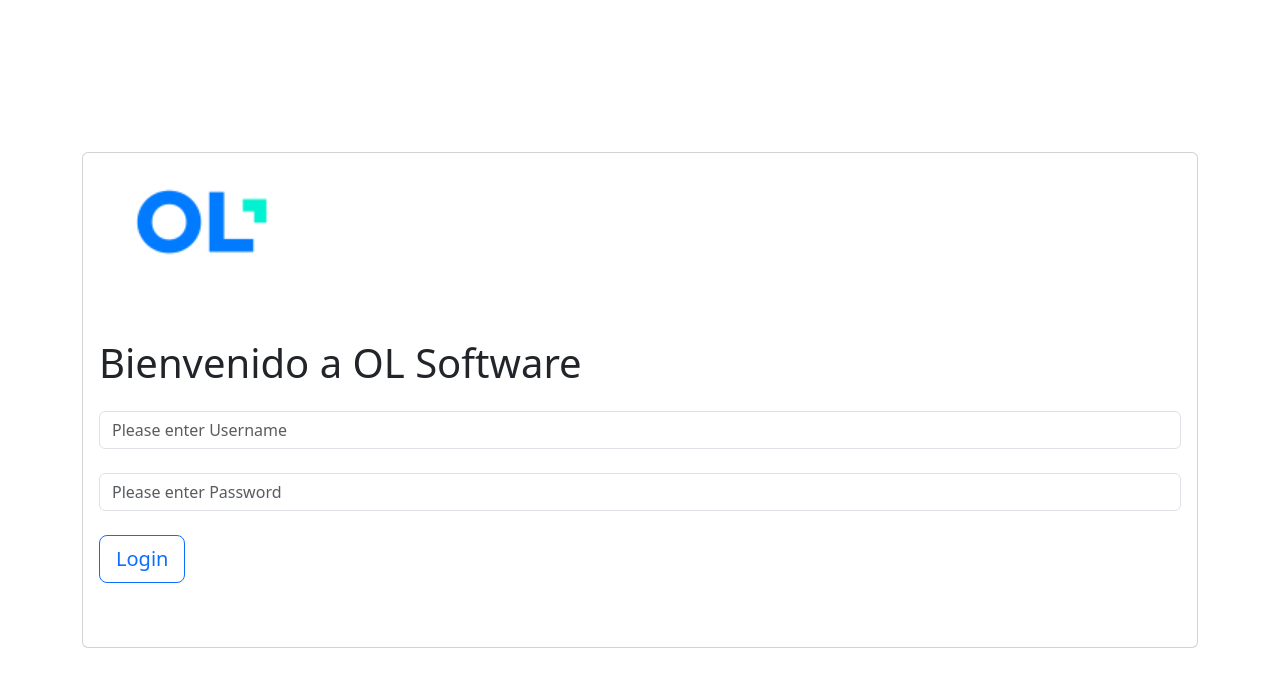
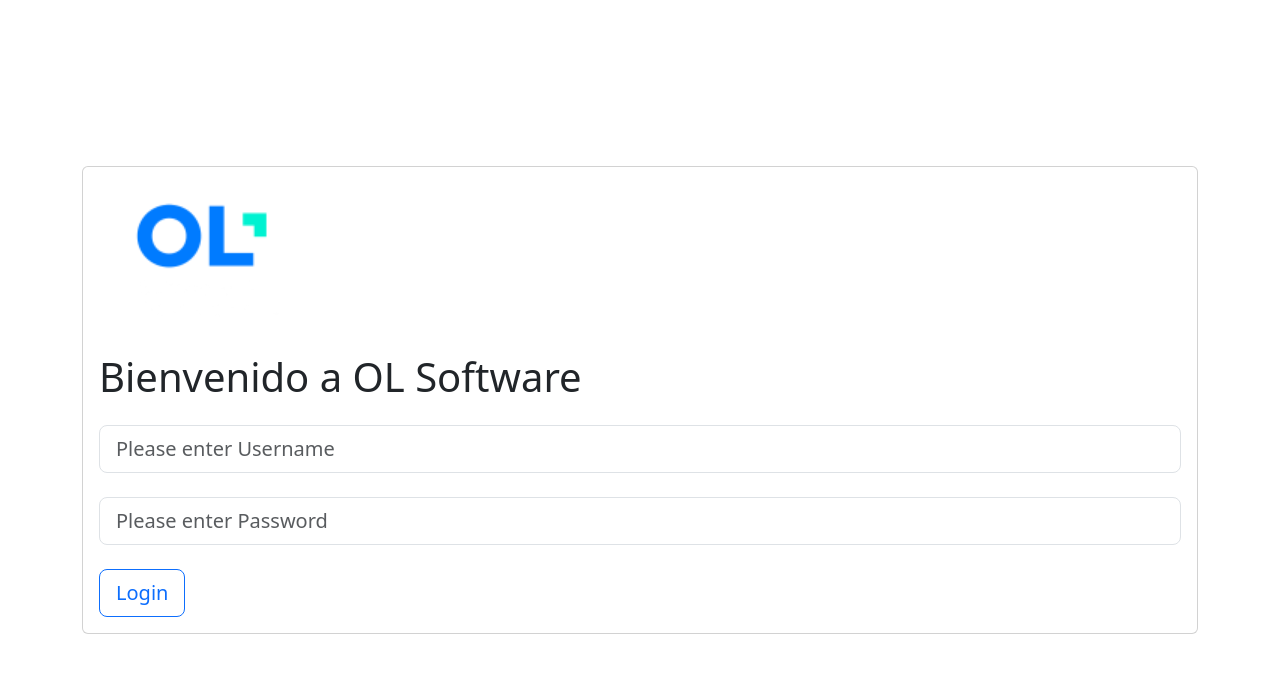
Before and after one commit to GuilleGarzon/Dashboard, a React (Vite) app: page /login in a window 1280 px wide. Shown: the top 686 px of the page. Built offline with nearby package versions, Linux system fonts and the light colour scheme.

Commit message:
feat:Fix styles in login

```diff
--- a/src/auth/Auth.jsx
+++ b/src/auth/Auth.jsx
@@ -12,7 +12,7 @@
   }, [component]);
 
   const checkUser = () => {
-    const user = localStorage.getItem("OLSOFTWARELOGIN");
+    const user = localStorage.getItem("profile");
     console.log(user);
     if (!user) {
       navigate("/login");
--- a/src/components/header/Header.jsx
+++ b/src/components/header/Header.jsx
@@ -29,7 +29,7 @@
       type: "LOGIN",
       value: null,
     });
-    localStorage.removeItem("Profile");
+    localStorage.removeItem("profile");
   };
 
   return (
--- a/src/components/login/Login.jsx
+++ b/src/components/login/Login.jsx
@@ -4,7 +4,7 @@
 
 import { login } from "../../services/login";
 import { getUser } from "../../services/users";
-import Form from "react-bootstrap/Form";
+import { Form } from "react-bootstrap";
 
 export const Login = () => {
 
@@ -37,7 +37,7 @@
     const response = await getUser(user.userId);
     if (response.data) {
       localStorage.setItem(
-        "OLSOFTWARELOGIN",
+        "profile",
         (JSON.stringify(response.data))
       );
       dispatch({
@@ -51,7 +51,7 @@
   return (
       <Form onSubmit={handleLogin}>
 
-          <Form.Group className='mb-4' controlId="username">
+          <Form.Group className='mb-4 input-group input-group-lg' controlId="username">
             <Form.Control type="text"
               value={username}
               placeholder="Please enter Username"
@@ -60,7 +60,7 @@
             />
           </Form.Group>
 
-          <Form.Group className='mb-4' controlId="password">
+          <Form.Group className='mb-4 input-group input-group-lg' controlId="password">
             <Form.Control type="password"
               value={password}
               placeholder="Please enter Password"
@@ -69,7 +69,7 @@
             />
           </Form.Group>
 
-        <button className="btn btn-lg btn-outline-primary mb-5" type="button">
+        <button className=" btn btn-outline-primary btn-lg" type="submit">
           Login
         </button>
       </Form>
--- a/src/pages/login/Login.jsx
+++ b/src/pages/login/Login.jsx
@@ -2,18 +2,19 @@
 import LogoOL from '../../assets/LogoOL.png';
 
 import "../../styles/Login.css";
+import { Card } from "react-bootstrap";
 
 export const LoginPage = () => {
   return (
     <>
       <section className="login container">
-        <div className="card">
+        <Card>
           <img className="login__image" src={LogoOL} alt="Logo ol Software" />
-          <div className="card-body">
+          <Card.Body>
             <h1 className="mb-4"> Bienvenido a OL Software</h1>
             <Login />
-          </div>
-        </div>
+          </Card.Body>
+        </Card>
       </section>
     </>
   );
--- a/src/provider/provider.jsx
+++ b/src/provider/provider.jsx
@@ -3,7 +3,7 @@
 const AppContext = createContext();
 
 const initialUserValue = () => {
-  const item = localStorage.getItem("OLSOFTWARELOGIN");
+  const item = localStorage.getItem("profile");
   if (item) {
     return JSON.parse(atob(item));
   }
```
